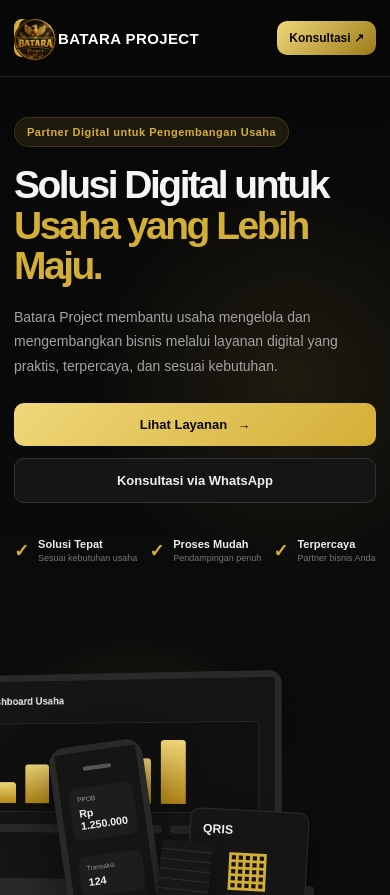
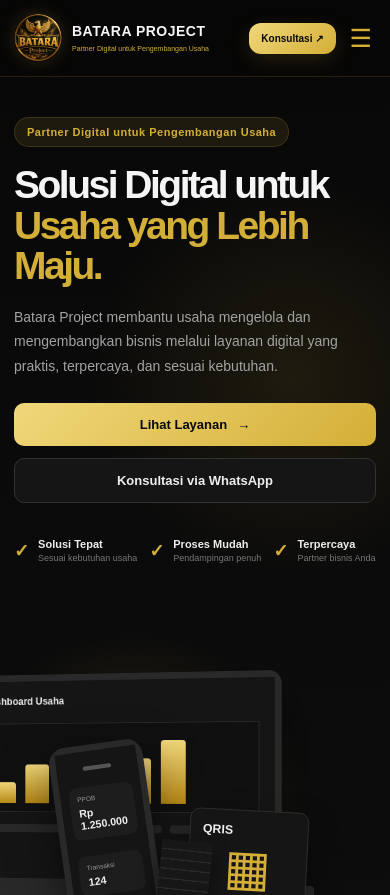
Before and after one commit to hendralocation01-cell/batara-project, a Next.js app: page / in a window 390 px wide. Shown: the top 895 px of the page. Built offline with nearby package versions, Linux system fonts and the light colour scheme.

Commit message:
update header

```diff
--- a/app/globals.css
+++ b/app/globals.css
@@ -33,62 +33,93 @@
   color:inherit;
 }
 
+button{
+  font-family:inherit;
+}
+
 .container{
   width:min(1160px,calc(100% - 40px));
   margin:auto;
 }
 
-/* ================= HEADER ================= */
+/* =====================================================
+   HEADER
+   ===================================================== */
 
 .site-header{
   position:sticky;
   top:0;
-  z-index:20;
-  background:rgba(8,8,8,.94);
-  backdrop-filter:blur(14px);
-  border-bottom:1px solid #242424;
+  z-index:50;
+  background:rgba(7,7,7,.96);
+  backdrop-filter:blur(16px);
+  border-bottom:1px solid rgba(212,175,55,.16);
 }
 
 .nav-wrap{
-  height:76px;
+  min-height:82px;
   display:flex;
   align-items:center;
-  gap:28px;
+  gap:24px;
 }
+
+/* BRAND */
 
 .brand{
   display:flex;
   align-items:center;
-  gap:10px;
-  min-width:245px;
+  gap:12px;
+  min-width:280px;
 }
+
+.brand-logo{
+  width:58px;
+  height:58px;
+  object-fit:contain;
+  flex:none;
+  border-radius:50%;
+  filter:drop-shadow(0 0 8px rgba(212,175,55,.18));
+}
+
+.brand-info{
+  display:flex;
+  flex-direction:column;
+  justify-content:center;
+}
+
+.brand strong{
+  display:block;
+  color:#f5f5f5;
+  font-size:17px;
+  font-weight:900;
+  letter-spacing:.5px;
+  line-height:1.1;
+}
+
+.brand small{
+  display:block;
+  color:#d4af37;
+  font-size:9px;
+  margin-top:6px;
+  white-space:nowrap;
+}
+
+/* Jika struktur lama masih memakai brand-mark */
 
 .brand-mark{
   display:grid;
   place-items:center;
-  width:34px;
-  height:38px;
-  border-radius:8px;
+  width:52px;
+  height:52px;
+  border-radius:50%;
   background:#111;
   color:var(--gold);
   font-weight:900;
-  font-size:22px;
-  box-shadow:inset 5px 0 var(--gold);
+  font-size:20px;
+  border:1px solid rgba(212,175,55,.5);
+  box-shadow:0 0 15px rgba(212,175,55,.10);
 }
 
-.brand strong{
-  display:block;
-  font-size:15px;
-  letter-spacing:.4px;
-  color:#fff;
-}
-
-.brand small{
-  display:block;
-  font-size:9px;
-  color:#888;
-  margin-top:3px;
-}
+/* NAV */
 
 .nav-links{
   display:flex;
@@ -101,8 +132,9 @@
 }
 
 .nav-links a{
-  padding:29px 0;
+  padding:30px 0;
   border-bottom:2px solid transparent;
+  transition:.2s;
 }
 
 .nav-links a:hover{
@@ -114,16 +146,46 @@
   border-bottom-color:var(--gold);
 }
 
+/* KONSULTASI */
+
 .nav-cta{
-  background:linear-gradient(135deg,var(--gold-light),var(--gold-dark));
+  display:inline-flex;
+  align-items:center;
+  justify-content:center;
+  background:linear-gradient(
+    135deg,
+    var(--gold-light),
+    var(--gold)
+  );
   color:#080808;
-  padding:12px 17px;
-  border-radius:10px;
+  padding:13px 20px;
+  border-radius:12px;
   font-size:12px;
-  font-weight:800;
+  font-weight:900;
+  white-space:nowrap;
+  box-shadow:0 6px 20px rgba(212,175,55,.15);
 }
 
-/* ================= GENERAL ================= */
+.nav-cta:hover{
+  transform:translateY(-1px);
+  box-shadow:0 8px 25px rgba(212,175,55,.25);
+}
+
+/* HAMBURGER */
+
+.mobile-menu{
+  display:none;
+  border:0;
+  background:transparent;
+  color:var(--gold);
+  font-size:28px;
+  cursor:pointer;
+  padding:4px;
+}
+
+/* =====================================================
+   GENERAL
+   ===================================================== */
 
 .eyebrow{
   display:inline-flex;
@@ -167,7 +229,9 @@
   margin:0 auto;
 }
 
-/* ================= HERO ================= */
+/* =====================================================
+   HERO
+   ===================================================== */
 
 .hero{
   background:
@@ -229,7 +293,11 @@
 }
 
 .btn.primary{
-  background:linear-gradient(135deg,var(--gold-light),var(--gold));
+  background:linear-gradient(
+    135deg,
+    var(--gold-light),
+    var(--gold)
+  );
   color:#080808;
 }
 
@@ -244,7 +312,9 @@
   color:var(--gold);
 }
 
-/* ================= TRUST ================= */
+/* =====================================================
+   TRUST
+   ===================================================== */
 
 .trust-row{
   display:flex;
@@ -279,7 +349,9 @@
   margin-top:3px;
 }
 
-/* ================= HERO VISUAL ================= */
+/* =====================================================
+   HERO VISUAL
+   ===================================================== */
 
 .hero-visual{
   height:450px;
@@ -355,7 +427,10 @@
 .chart i{
   display:block;
   width:30px;
-  background:linear-gradient(#f0d77a,#b88a16);
+  background:linear-gradient(
+    #f0d77a,
+    #b88a16
+  );
   border-radius:4px 4px 0 0;
 }
 
@@ -464,7 +539,9 @@
   transform:rotate(6deg);
 }
 
-/* ================= SERVICES ================= */
+/* =====================================================
+   SERVICES
+   ===================================================== */
 
 .services-section{
   background:#0d0d0d;
@@ -560,7 +637,9 @@
   font-size:11px;
 }
 
-/* ================= STATS ================= */
+/* =====================================================
+   STATS
+   ===================================================== */
 
 .stats{
   background:#111;
@@ -600,7 +679,9 @@
   margin-top:6px;
 }
 
-/* ================= ABOUT ================= */
+/* =====================================================
+   ABOUT
+   ===================================================== */
 
 .about-grid{
   display:grid;
@@ -651,7 +732,9 @@
   margin:5px 0 0;
 }
 
-/* ================= PORTFOLIO ================= */
+/* =====================================================
+   PORTFOLIO
+   ===================================================== */
 
 .portfolio-section{
   background:#0d0d0d;
@@ -674,7 +757,11 @@
 
 .portfolio-art{
   height:170px;
-  background:linear-gradient(135deg,#181818,#0d0d0d);
+  background:linear-gradient(
+    135deg,
+    #181818,
+    #0d0d0d
+  );
   display:grid;
   place-items:center;
 }
@@ -711,7 +798,9 @@
   margin-top:25px;
 }
 
-/* ================= CTA ================= */
+/* =====================================================
+   CTA
+   ===================================================== */
 
 .cta-section{
   padding:0 0 75px;
@@ -768,7 +857,9 @@
   color:#080808;
 }
 
-/* ================= FOOTER ================= */
+/* =====================================================
+   FOOTER
+   ===================================================== */
 
 .footer{
   background:#050505;
@@ -820,7 +911,9 @@
   font-size:10px;
 }
 
-/* ================= DETAIL PAGE ================= */
+/* =====================================================
+   DETAIL PAGE
+   ===================================================== */
 
 .service-detail-hero{
   padding:100px 0 85px;
@@ -853,16 +946,51 @@
   line-height:1.8;
 }
 
-/* ================= MOBILE ================= */
+/* =====================================================
+   MOBILE
+   ===================================================== */
 
 @media(max-width:900px){
+
+  .container{
+    width:min(100% - 32px,1160px);
+  }
+
+  .nav-wrap{
+    min-height:76px;
+    gap:10px;
+  }
+
+  .brand{
+    min-width:0;
+    flex:1;
+    gap:10px;
+  }
+
+  .brand-logo{
+    width:52px;
+    height:52px;
+  }
+
+  .brand strong{
+    font-size:15px;
+  }
+
+  .brand small{
+    font-size:8px;
+  }
 
   .nav-links{
     display:none;
   }
 
-  .nav-wrap{
-    justify-content:space-between;
+  .nav-cta{
+    padding:11px 14px;
+    font-size:11px;
+  }
+
+  .mobile-menu{
+    display:block;
   }
 
   .hero-grid,
@@ -914,22 +1042,41 @@
   }
 }
 
+/* =====================================================
+   SMALL PHONE
+   ===================================================== */
+
 @media(max-width:560px){
 
   .container{
     width:min(100% - 28px,1160px);
   }
 
-  .brand{
-    min-width:0;
+  .brand-logo{
+    width:48px;
+    height:48px;
+  }
+
+  .brand-mark{
+    width:48px;
+    height:48px;
+  }
+
+  .brand strong{
+    font-size:14px;
   }
 
   .brand small{
-    display:none;
+    font-size:7px;
   }
 
   .nav-cta{
     padding:10px 12px;
+    font-size:10px;
+  }
+
+  .mobile-menu{
+    font-size:25px;
   }
 
   .hero h1{
--- a/app/page.tsx
+++ b/app/page.tsx
@@ -38,30 +38,40 @@
     <main>
    <header className="site-header">
   <div className="container nav-wrap">
-          <a className="brand" href="#top" aria-label="Batara Project">
-  <div className="brand-mark">
+
+    <a href="/" className="brand">
       <img
         src="/logo-batara.jpg"
         alt="Batara Project"
-    style={{
-      width: "42px",
-      height: "42px",
-      objectFit: "contain",
-      borderRadius: "50%",
-      display: "block",
-    }}
+        className="brand-logo"
       />
+
+      <div className="brand-info">
+        <strong>BATARA PROJECT</strong>
+        <small>Partner Digital untuk Pengembangan Usaha</small>
       </div>
-            <span><strong>BATARA PROJECT</strong><small>Partner Digital untuk Pengembangan Usaha</small></span>
     </a>
+
     <nav className="nav-links">
-            <a className="active" href="#top">Beranda</a>
-            <a href="#layanan">Layanan</a>
-            <a href="#portfolio">Portfolio</a>
-            <a href="#tentang">Tentang Kami</a>
-            <a href="#kontak">Kontak</a>
+      <a href="/" className="active">Beranda</a>
+      <a href="/#layanan">Layanan</a>
+      <a href="/#tentang">Tentang Kami</a>
+      <a href="/#portofolio">Portofolio</a>
     </nav>
-          <a className="nav-cta" href="https://wa.me/6285724159878?text=Halo%20Batara%20Project%2C%20saya%20ingin%20konsultasi." target="_blank" rel="noreferrer">Konsultasi ↗</a>
+
+    <a
+      href="https://wa.me/6285724159878"
+      className="nav-cta"
+      target="_blank"
+      rel="noopener noreferrer"
+    >
+      Konsultasi ↗
+    </a>
+
+    <button className="mobile-menu" aria-label="Buka menu">
+      ☰
+    </button>
+
   </div>
 </header>
 
```
Lines whose indentation alone changed are shown as unchanged.
